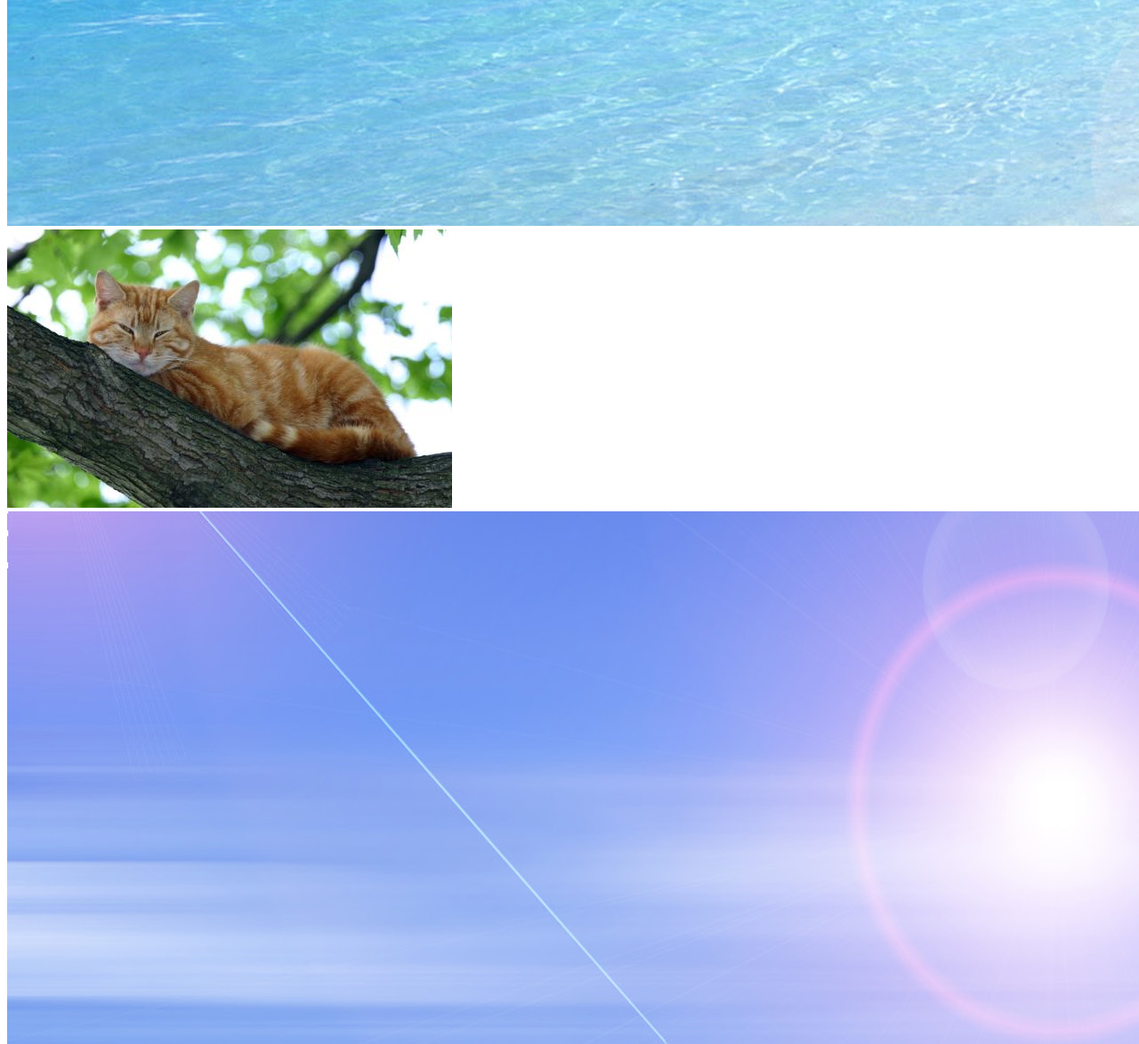
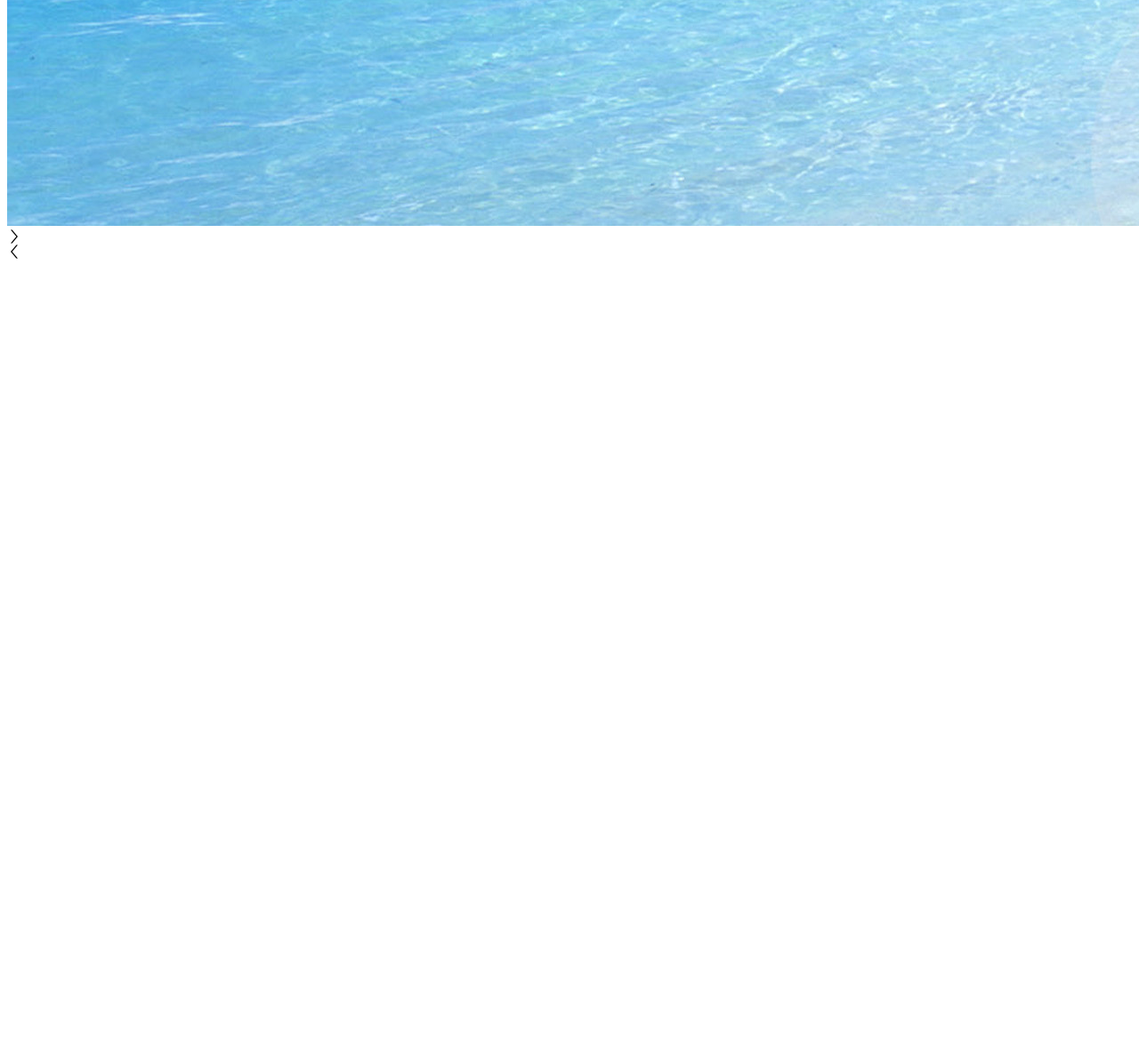
Before and after one commit to wslt1992/picture-swiper, a plain HTML site: page index.html in a window 1280 px wide. Shown: the part 6328-7502 px from the top of the page at 89% size. After the commit the page ends 6628 px from the top, so only its background shows below. Drawn offline with Linux system fonts and the light colour scheme.

Commit message:
修复bug，少于7个图片出现的bug

```diff
--- a/index.html
+++ b/index.html
@@ -36,7 +36,7 @@
           <div><img src="./imgs/2.jpg" alt=""></div>
           <div><img src="./imgs/2.jpg" alt=""></div>
 
-          <div><img src="./imgs/3.jpg" alt=""></div>
+          <!-- <div><img src="./imgs/3.jpg" alt=""></div>
           <div><img src="./imgs/2.jpg" alt=""></div>
           <div><img src="./imgs/1.jpg" alt=""></div>
           <div><img src="./imgs/2.jpg" alt=""></div>
@@ -53,7 +53,7 @@
           <div><img src="./imgs/2.jpg" alt=""></div>
 
           <div><img src="./imgs/1.jpg" alt=""></div>
-          <div><img src="./imgs/2.jpg" alt=""></div>
+          <div><img src="./imgs/2.jpg" alt=""></div> -->
 
         </div>
         <!-- Add Arrows -->
```
Also changed, not shown: js/lt-swiper.js (+6 -3 lines).
